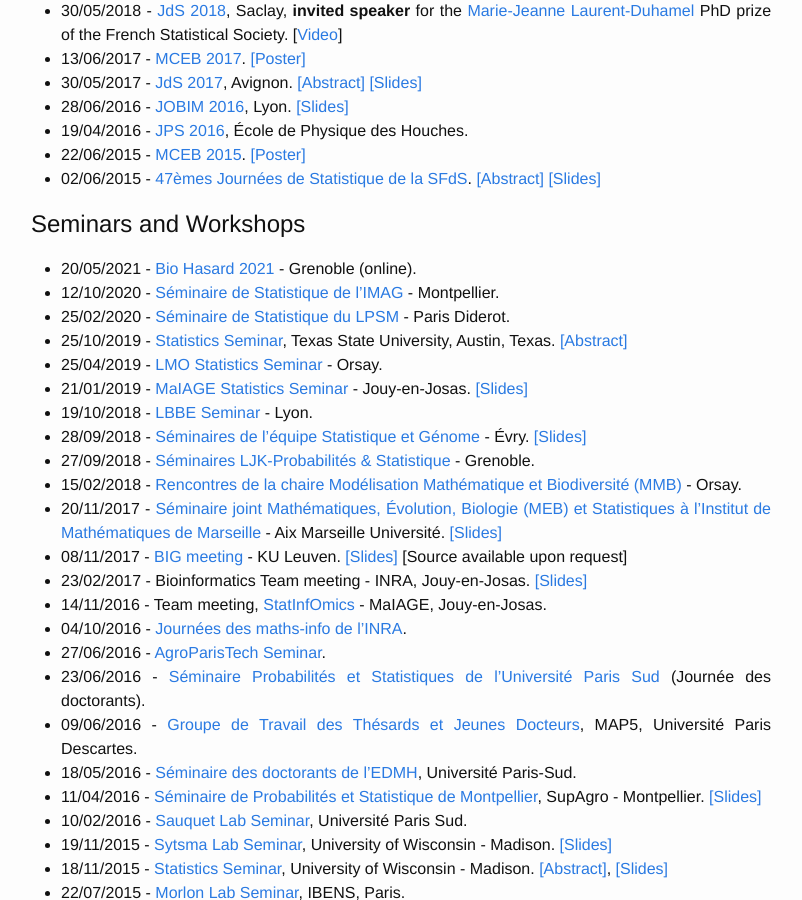
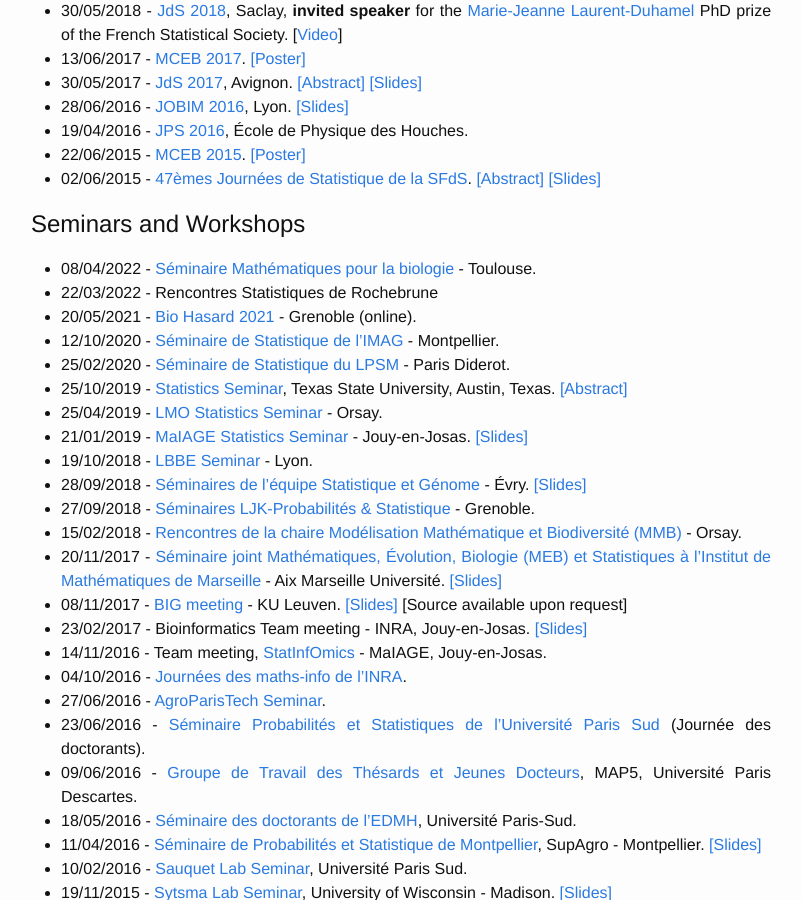
Before and after one commit to pbastide/pbastide.github.io, a Jekyll site: the page built from publi.md, in a window 1280 px wide and 900 px high, scrolled down 2075 px. Shown: the whole window, without its empty margins (239-1041 px from the left). Built offline with Jekyll 4.4.1, drawn with Linux system fonts in a browser that asks for light colours.

Commit message:
update talks

```diff
--- a/publi.md
+++ b/publi.md
@@ -76,6 +76,8 @@ A [small summary](https://www.scoop.it/t/life-sci-news-upsaclay?q=bastide) was p
 <!--
 * 03/06/2020 - [Journées Aléatoires Bordeaux Toulouse Montpellier](https://jal-bmt.sciencesconf.org/) - Montpellier.
 -->
+* 08/04/2022 - [Séminaire Mathématiques pour la biologie](https://www.math.univ-toulouse.fr/spip.php?article573&lang=fr) - Toulouse.
+* 22/03/2022 - Rencontres Statistiques de Rochebrune
 * 20/05/2021 - [Bio Hasard 2021](https://biohasard2020.sciencesconf.org/) - Grenoble (online).
 * 12/10/2020 - [Séminaire de Statistique de l'IMAG](https://imag.edu.umontpellier.fr/seminaires/seminaire-de-probabilites-et-statistiques/) - Montpellier.
 * 25/02/2020 - [Séminaire de Statistique du LPSM](http://www.lpsm.paris/agenda/seminaires-gdt/seminaire-statistique/) - Paris Diderot.
```
